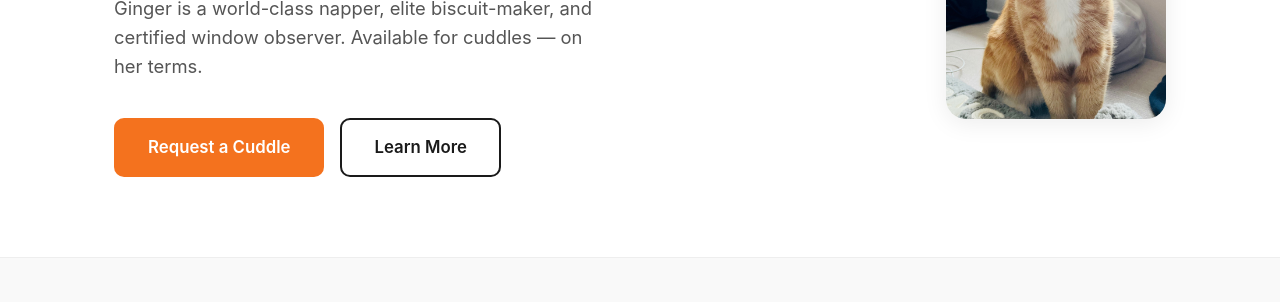
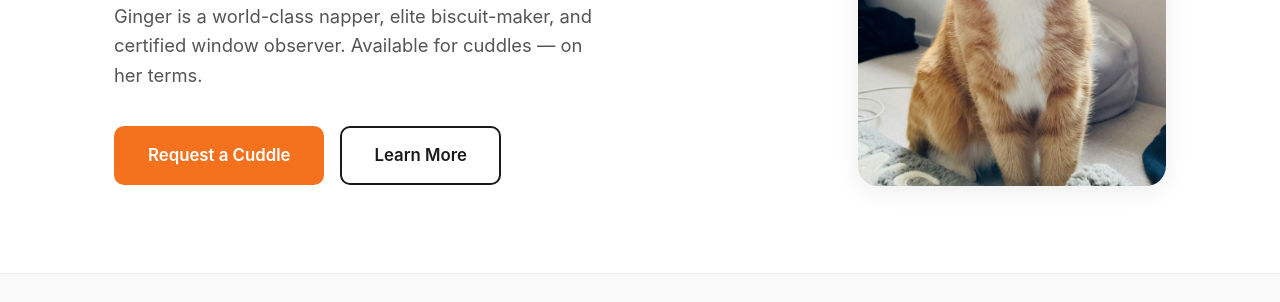
Before and after one commit to richardkirk-ai/website-test, a plain HTML site: page index.html in a window 1280 px wide. Shown: the part 386-688 px from the top of the page. Drawn offline with Linux system fonts and the light colour scheme.

Commit message:
Increase hero image size by 40%
Co-Authored-By: Claude Sonnet 4.6 <noreply@anthropic.com>

```diff
--- a/styles.css
+++ b/styles.css
@@ -163,7 +163,7 @@ h2 {
 
 .hero-image { flex: 0 0 auto; }
 .hero-photo {
-  width: 220px;
+  width: 308px;
   max-width: 100%;
   border-radius: 20px;
   object-fit: cover;
```
